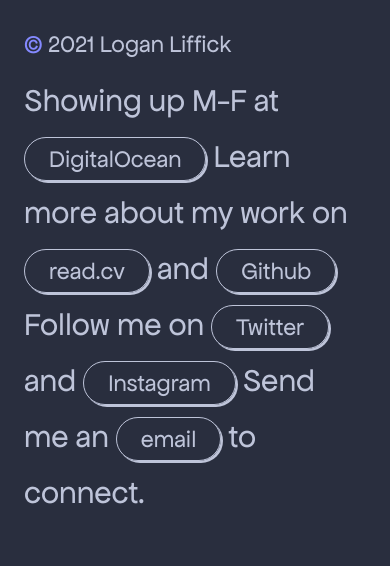
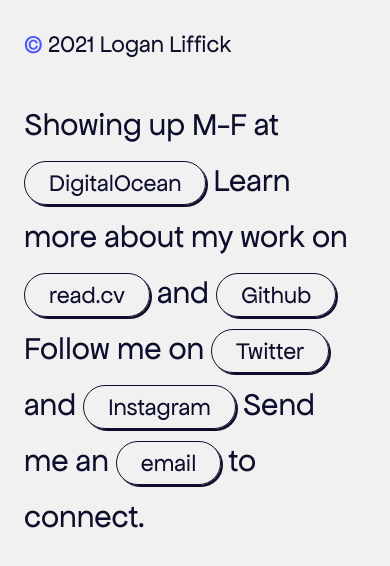
Before and after one commit to loganliffick/personal-site, a Next.js app: page / in a window 390 px wide. Shown: the top 566 px of the page. Built offline with nearby package versions, Linux system fonts and the light colour scheme.

Commit message:
v1 launch

```diff
--- a/package.json
+++ b/package.json
@@ -10,7 +10,6 @@
   "dependencies": {
     "next": "^11.0.1",
     "react": "^17.0.2",
-    "react-dom": "^17.0.2",
-    "styled-components": "^5.3.0"
+    "react-dom": "^17.0.2"
   }
 }
--- a/src/components/button.js
+++ /dev/null
@@ -1,90 +0,0 @@
-import styled from 'styled-components';
-
-const A = styled.a`
-  border: 1px solid currentColor;
-  border-radius: 100px;
-  box-shadow: 3px 3px 0px currentColor;
-  font-size: 40px;
-  letter-spacing: 0px;
-  line-height: 40px;
-  padding: 10px 32px;
-  transition: box-shadow 0.2s ease;
-
-  &:hover {
-    box-shadow: 0px 0px 0px currentColor;
-  }
-
-  @media only screen and (max-width: 560px) {
-    box-shadow: 2px 2px 0px currentColor;
-    font-size: 24px;
-    line-height: 40px;
-    padding: 8px 24px;
-  }
-`;
-
-// const A = styled.a`
-//   // border: 1px solid currentColor;
-//   border-radius: 100px;
-//   //box-shadow: 4px 4px 0px currentColor;
-//   font-size: 40px;
-//   letter-spacing: 0px;
-//   line-height: 40px;
-//   padding: 10px 32px;
-//   transition: all 0.2s ease;
-//   position: relative;
-
-//   &::before {
-//     content: '';
-//     background: #292e3e;
-//     border: 1px solid currentColor;
-//     border-radius: 100px;
-//     height: 100%;
-//     left: 0;
-//     position: absolute;
-//     top: 0;
-//     transition: inherit;
-//     width: 100%;
-//     z-index: -1;
-//   }
-
-//   &::after {
-//     content: '';
-//     background: currentColor;
-//     border: 1px solid currentColor;
-//     border-radius: 100px;
-//     height: 100%;
-//     left: 4px;
-//     position: absolute;
-//     top: 4px;
-//     transition: inherit;
-//     width: 100%;
-//     z-index: -2;
-//   }
-
-//   &:hover {
-//     &::before {
-//       transform: translate(2px, 2px);
-//     }
-
-//     &::after {
-//       transform: translate(-2px, -2px);
-//     }
-
-//     //box-shadow: 0px 0px 0px currentColor;
-//   }
-
-//   @media only screen and (max-width: 560px) {
-//     box-shadow: 2px 2px 0px currentColor;
-//     font-size: 24px;
-//     line-height: 40px;
-//     padding: 8px 24px;
-//   }
-// `;
-
-export default function Button(props) {
-  return (
-    <A href={props.url} target="_blank" rel="noopener">
-      {props.name}
-    </A>
-  );
-}
--- a/src/components/themes.js
+++ /dev/null
@@ -1,19 +0,0 @@
-import { createGlobalStyle } from 'styled-components';
-
-export const lightTheme = {
-  primary: '#0D0E2C',
-  secondary: '#F1F1F1',
-  tertiary: '#4F56FF',
-};
-
-export const darkTheme = {
-  primary: '#BEC4D9',
-  secondary: '#292E3E',
-  tertiary: '#8489FF',
-};
-
-export const GlobalStyle = createGlobalStyle`
-  body {
-    background: ${(props) => props.theme.secondary};
-  }
-`;
--- a/src/pages/index.js
+++ b/src/pages/index.js
@@ -1,56 +1,30 @@
-import React, { useEffect, useState } from 'react';
+import React from 'react';
 import Head from 'next/head';
-import styled, { ThemeProvider } from 'styled-components';
-import { lightTheme, darkTheme, GlobalStyle } from '../components/themes';
-import Button from '../components/button';
 
-// const useThemeDetector = () => {
-//   const getMatchMedia = () => window.matchMedia('(prefers-color-scheme: dark)');
-
-//   const [isDarkTheme, setIsDarkTheme] = useState(getMatchMedia().matches);
-
-//   const mqListener = (e) => {
-//     setIsDarkTheme(e.matches);
-//   };
-
-//   useEffect(() => {
-//     const mq = getMatchMedia();
-//     mq.addListener(mqListener);
-//     return () => mq.removeListener(mqListener);
-//   }, []);
-//   return isDarkTheme;
-// };
-
-const Main = styled.main`
-  align-items: center;
-  color: ${(props) => props.theme.primary};
-  display: flex;
-  height: 100vh;
-  justify-content: center;
-  width: 100vw;
-
-  & span {
-    color: ${(props) => props.theme.tertiary};
+function Button(props) {
+  return (
+    <a href={props.url} target="_blank" rel="noopener">
+      {props.name}
+    </a>
+  );
 }
 
-  @media only screen and (max-width: 560px) {
-    display: block;
-    height: auto;
-  }
-`;
+export default function Home() {
+  console.log(`
 
-const Section = styled.section`
-  margin: 0 64px;
-  width: 1044px;
+▄▄▄▄▄▄▄░▄▄▄▄▄▄▄░▄▄▄▄▄▄░▄▄▄▄▄
+░░▀███░░░░▀██░░░░██▀░░░░██░░
+░░░▀██░░░░░▀██░░▄█░░░░░▄█░░░
+░░░░███░░░░░▀██▄█░░░░░░█░░░░
+░░░░░███░░░░░▀██░░░░░░█▀░░░░
+░░░░░░███░░░░▄███░░░░█▀░░░░░
+░░░░░░░██▄░░▄▀░███░░█▀░░░░░░
+░░░░░░░▀██▄█▀░░░███▄▀░░░░░░░
+░░░░░░░░▀██▀░░░░░███░░░░░░░░
+░░░░░░░░░▀▀░░░░░░░▀░░░░░░░░░ hat's up? 👀
 
-  @media only screen and (max-width: 560px) {
-    margin: 32px 24px 0px 24px;
-    width: auto;
-  }
-`;
 
-export default function Home() {
-  //const isDarkTheme = useThemeDetector();
+`);
 
   return (
     <>
@@ -59,7 +33,7 @@
         <meta name="viewport" content="initial-scale=1.0, width=device-width" />
         <meta
           name="description"
-          content="Logan Liffick is a designer and developer specializing in web and product with a background in illustration and animation."
+          content="Logan Liffick is an interactive designer and frontend developer. He builds brands, systems, and products."
         />
         <link rel="icon" href="/favicon.ico" />
         <link
@@ -70,18 +44,15 @@
           crossOrigin=""
         />
       </Head>
-      {/* <ThemeProvider theme={isDarkTheme ? darkTheme : lightTheme}> */}
-      <ThemeProvider theme={darkTheme}>
-        <GlobalStyle />
-        <Main>
-          <Section>
+      <main>
+        <section>
           <h1>
             <span>©</span> 2021 Logan Liffick
           </h1>
           <h2>
             Showing up M-F at{' '}
-              <Button url="https://digitalocean.com" name="DigitalOcean" />{' '}
-              Learn more about my work on{' '}
+            <Button url="https://digitalocean.com" name="DigitalOcean" /> Learn
+            more about my work on{' '}
             <Button url="https://read.cv/logan_liffick" name="read.cv" /> and{' '}
             <Button url="https://github.com/logan-liffick" name="Github" />{' '}
             Follow me on{' '}
@@ -95,9 +66,8 @@
             <Button url="mailto:hello@loganliffick.com" name="email" /> to
             connect.
           </h2>
-          </Section>
-        </Main>
-      </ThemeProvider>
+        </section>
+      </main>
     </>
   );
 }
--- a/src/styles/globals.css
+++ b/src/styles/globals.css
@@ -1,20 +1,28 @@
+:root {
+  /* light theme */
+  --primary-light: #0d0e2c;
+  --secondary-light: #f1f1f1;
+  --tertiary-light: #4f56ff;
+
+  /* dark theme */
+  --primary-dark: #dadde8;
+  --secondary-dark: #171520;
+  --tertiary-dark: #8489ff;
+}
+
 * {
   box-sizing: border-box;
   margin: 0;
   padding: 0;
   -webkit-font-smoothing: antialiased;
+  font-family: 'Apfel Grotezk', sans-serif;
 }
 
 html,
 body {
-  font-size: 18px;
   margin: 0;
   padding: 0;
 }
-
-/* ::selection {
-  background: #fff;
-} */
 
 @font-face {
   font-display: swap;
@@ -24,14 +32,8 @@
   src: url('/fonts/ApfelGrotezk-Regular.woff2');
 }
 
-a {
-  color: inherit;
-  text-decoration: none;
-}
-
 h1 {
   color: inherit;
-  font-family: 'Apfel Grotezk';
   font-size: 24px;
   font-weight: 400;
   line-height: 24px;
@@ -40,11 +42,40 @@
 
 h2 {
   color: inherit;
-  font-family: 'Apfel Grotezk';
   font-size: 56px;
   font-weight: 400;
   letter-spacing: -1px;
   line-height: 88px;
+}
+
+a {
+  color: inherit;
+  text-decoration: none;
+  border: 1px solid currentColor;
+  border-radius: 100px;
+  box-shadow: 3px 3px 0px currentColor;
+  font-size: 40px;
+  letter-spacing: 0px;
+  line-height: 40px;
+  padding: 10px 32px;
+  transition: box-shadow 0.15s ease;
+}
+
+a:hover {
+  box-shadow: 0px 0px 0px currentColor;
+}
+
+main {
+  align-items: center;
+  display: flex;
+  height: 100vh;
+  justify-content: center;
+  width: 100vw;
+}
+
+section {
+  margin: 0 64px;
+  width: 1044px;
 }
 
 @media only screen and (max-width: 560px) {
@@ -52,6 +83,58 @@
     font-size: 32px;
     letter-spacing: 0px;
     line-height: 56px;
-    margin-top: 16px;
+    margin-top: 40px;
+  }
+
+  a {
+    box-shadow: 2px 2px 0px currentColor;
+    font-size: 24px;
+    line-height: 40px;
+    padding: 8px 24px;
+  }
+
+  main {
+    display: block;
+    height: auto;
+  }
+
+  section {
+    margin: 32px 24px 0px 24px;
+    width: auto;
   }
 }
+
+@media (prefers-color-scheme: light) {
+  body {
+    background: var(--secondary-light);
+  }
+  main {
+    color: var(--primary-light);
+  }
+
+  span {
+    color: var(--tertiary-light);
+  }
+
+  ::selection {
+    color: var(--tertiary-light);
+  }
+}
+
+@media (prefers-color-scheme: dark) {
+  body {
+    background: var(--secondary-dark);
+  }
+  main {
+    color: var(--primary-dark);
+  }
+  span {
+    background: transparent;
+    color: var(--tertiary-dark);
+    text-shadow: 0px 2px 9px #5537ff;
+  }
+
+  ::selection {
+    color: var(--tertiary-dark);
+  }
+}
```
Also changed, not shown: 2 other files (tests, documents, lock files or other folders). Lines whose indentation alone changed are shown as unchanged.
